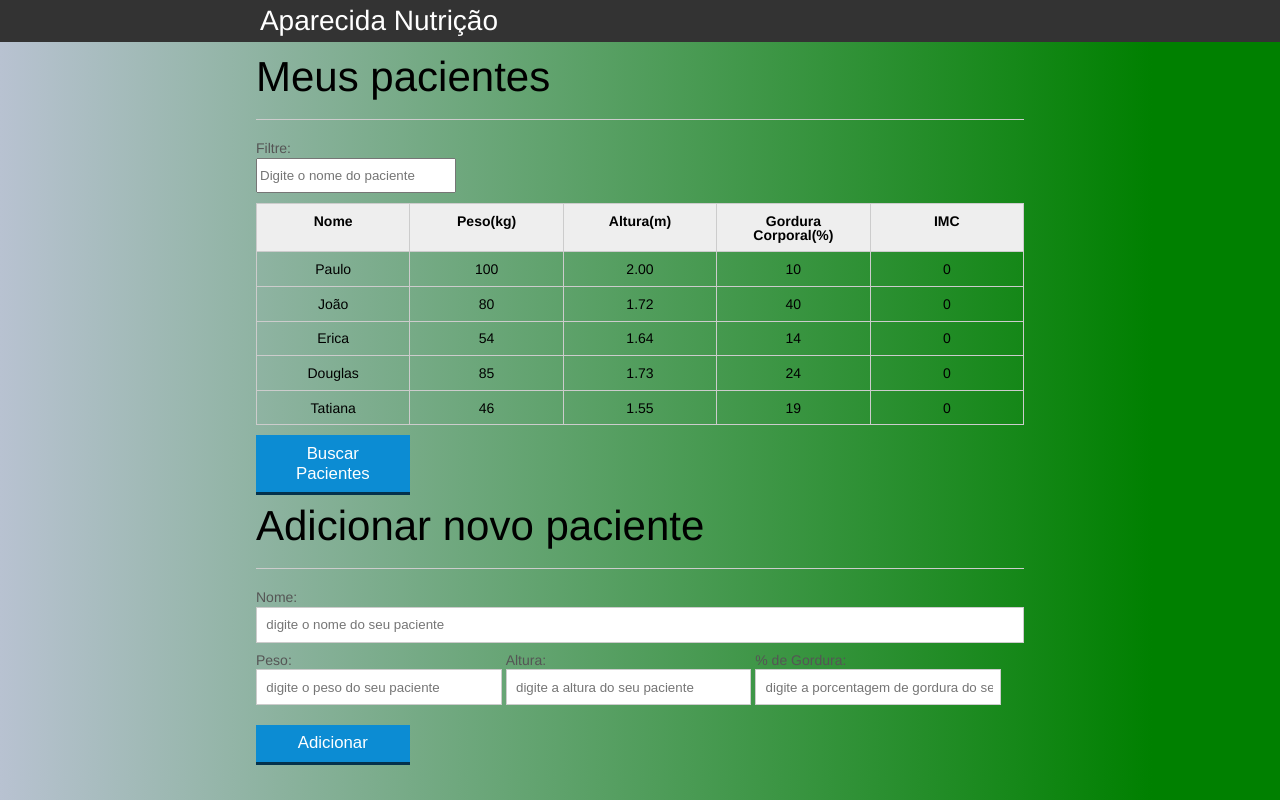
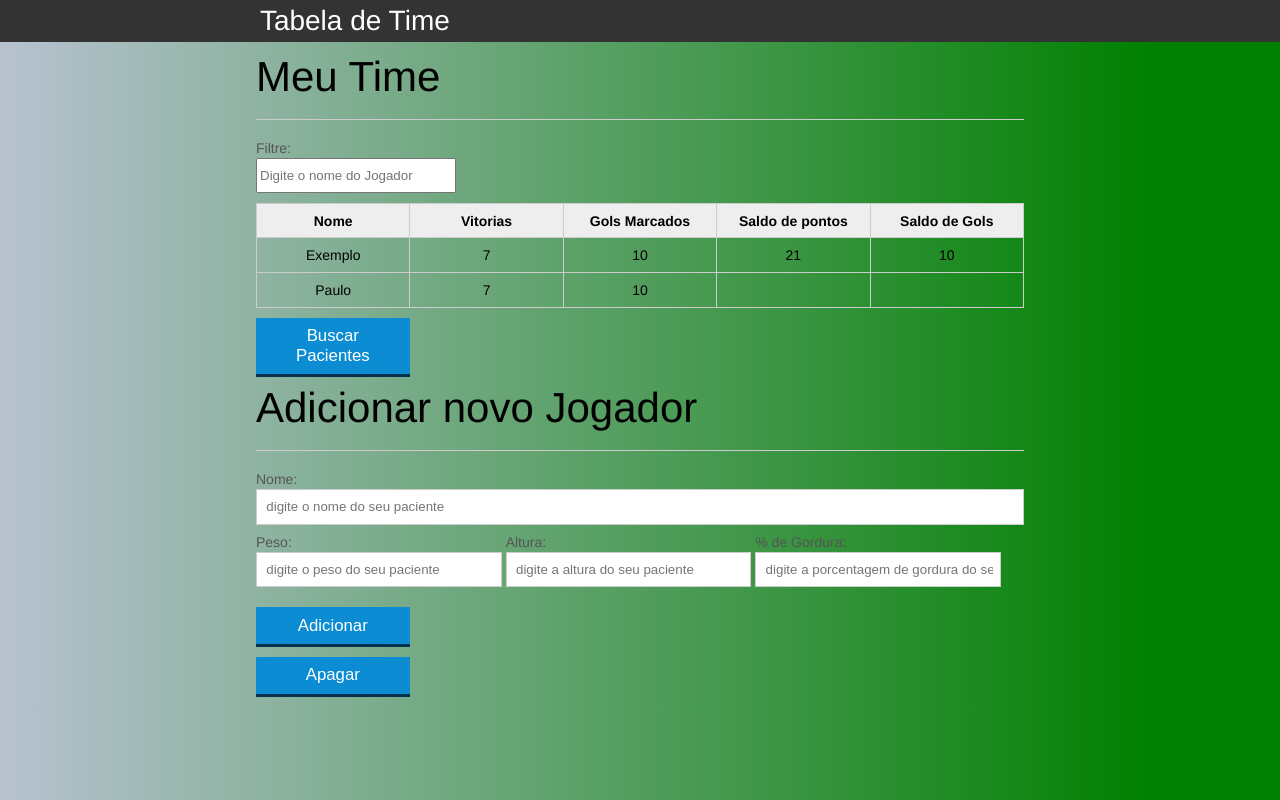
Before and after one commit to WesleyDev93/Futebol--Brasil, a plain HTML site: page paginatabela.html in a window 1280 px wide. Drawn offline with Linux system fonts and the light colour scheme.

Commit message:
desenvolvendo Logica de JS

```diff
--- /dev/null
+++ b/paginatabela JS/calculos.js
@@ -0,0 +1,22 @@
+
+     // calculo de partidas
+
+     var partidasVencidas = document.querySelector (".info-vitorias");
+     var partidas = partidasVencidas.textContent;
+
+
+      var vitorias = document.querySelector ('.info-pontos');
+      var resultado = (partidas*3);
+      vitorias.textContent = resultado;
+
+
+
+
+
+    // calculo de gols
+
+var golsMarcados = document.querySelector (".info-gols");
+var gols = golsMarcados.textContent;
+
+var repasseGols = document.querySelector ('.info-saldogols');
+    repasseGols.textContent = gols;
--- /dev/null
+++ b/paginatabela JS/erros.js
@@ -0,0 +1,33 @@
+
+//erros de valores
+
+ var partidasEhValida = true;
+ var golsEhValido = true;
+
+
+
+
+
+ function erros() {
+
+
+if (partidas <= -0 || gols <= -0) {
+        golsMarcados.textContent = 'valor invalido';
+        partidasVencidas.textContent = 'valor invalido';
+        golsMarcados.style.color = 'red';
+        partidasVencidas.style.color = 'red';
+        partidasEhValida =false;
+        golsEhValido =false;
+ }
+
+
+
+ if (partidas >= 1000 || gols >= 1000) {
+    golsMarcados.textContent = 'valor invalido';
+    partidasVencidas.textContent = 'valor invalido';
+    golsMarcados.style.color = 'red';
+    partidasVencidas.style.color = 'red';
+    partidasEhValida =false;
+    golsEhValido =false;
+}
+ };
--- /dev/null
+++ b/paginatabela JS/paginatabela.js
@@ -0,0 +1,12 @@
+var Jogadores = document.querySelector (".tabela__jogador");
+
+
+
+var infoNome = document.querySelector (".info-nome");
+    var nome = infoNome.textContent;
+
+var golsMarcados = document.querySelector (".info-golsmarcados");
+    var gols = golsMarcados.textContent;
+
+var partidasVencidas = document.querySelector (".info-partidasvencidas");
+    var partidas = partidasVencidas.textContent;
--- a/paginatabela.html
+++ b/paginatabela.html
@@ -2,7 +2,7 @@
 <html lang="pt-br">
 	<head>
 		<meta charset="UTF-8">
-		<title>Aparecida Nutrição</title>
+		<title>Tabela de Time</title>
 		<link rel="icon" href="favicon.ico" type="image/x-icon">
 		<link rel="stylesheet" type="text/css" href="./paginatabela css/reset.css">
 		<link rel="stylesheet" type="text/css" href="./paginatabela css/index.css">
@@ -12,74 +12,52 @@
 
 		<header>
 			<div class="container">
-				<h2 class="titulo">Aparecida Nutrição</h2>
+				<h2 class="titulo">Tabela de Time</h2>
 			</div>
 		</header>
 		<main>
 			<section class="container">
-				<h2>Meus pacientes</h2>
+				<h2>Meu Time</h2>
 				<label for="filtrar-tabela">Filtre:</label>
-				<input type="text" name="filtro" id="filtrar-tabela" placeholder="Digite o nome do paciente">
+				<input type="text" name="filtro" id="filtrar-tabela" placeholder="Digite o nome do Jogador">
 				<table>
 					<thead>
 						<tr>
 							<th>Nome</th>
-							<th>Peso(kg)</th>
-							<th>Altura(m)</th>
-							<th>Gordura Corporal(%)</th>
-							<th>IMC</th>
+							<th>Vitorias</th>
+							<th>Gols Marcados</th>
+							<th>Saldo de pontos</th>
+							<th>Saldo de Gols</th>
 						</tr>
 					</thead>
-					<tbody id="tabela-pacientes">
-						<tr class="paciente" id="primeiro-paciente">
-							<td class="info-nome">Paulo</td>
-							<td class="info-peso">100</td>
-							<td class="info-altura">2.00</td>
-							<td class="info-gordura">10</td>
-							<td class="info-imc">0</td>
+					<tbody id="tabela-jogador">
+						<tr class="jogador">
+							<td class="info-nome">Exemplo</td>
+							<td class="info-vitorias">7</td>
+							<td class="info-gols">10</td>
+							<td class="info-pontos"></td>
+							<td class="info-saldogols"></td>
 						</tr>
 
-						<tr class="paciente" >
-							<td class="info-nome">João</td>
-							<td class="info-peso">80</td>
-							<td class="info-altura">1.72</td>
-							<td class="info-gordura">40</td>
-							<td class="info-imc">0</td>
-						</tr>
+						<tr class="jogador">
+							<td class="info-nome">Paulo</td>
+							<td class="info-vitorias">7</td>
+							<td class="info-gols">10</td>
+							<td class="info-pontos"></td>
+							<td class="info-saldogols"></td>
 
-						<tr class="paciente" >
-							<td class="info-nome">Erica</td>
-							<td class="info-peso">54</td>
-							<td class="info-altura">1.64</td>
-							<td class="info-gordura">14</td>
-							<td class="info-imc">0</td>
-						</tr>
 
-						<tr class="paciente">
-							<td class="info-nome">Douglas</td>
-							<td class="info-peso">85</td>
-							<td class="info-altura">1.73</td>
-							<td class="info-gordura">24</td>
-							<td class="info-imc">0</td>
-						</tr>
-						<tr class="paciente" >
-							<td class="info-nome">Tatiana</td>
-							<td class="info-peso">46</td>
-							<td class="info-altura">1.55</td>
-							<td class="info-gordura">19</td>
-							<td class="info-imc">0</td>
-						</tr>
 					</tbody>
 				</table>
-				<span id="erro-ajax" class="invisivel">Erro ao buscar os pacientes</span>
+				<span id="erro-ajax" class="invisivel">Erro ao buscar Jogadores</span>
 
-				<button id="buscar-pacientes" class="botao bto-principal">Buscar Pacientes</button>
+				<button id="buscar-jogadores" class="botao bto-principal">Buscar Pacientes</button>
 
 			</section>
 		</main>
 
 		<section class="container">
-		    <h2 id="titulo-form">Adicionar novo paciente</h2>
+		    <h2 id="titulo-form">Adicionar novo Jogador</h2>
 			<ul id="mensagens-erro"></ul>
 		    <form id="form-adiciona">
 		        <div class="">
@@ -100,14 +78,14 @@
 		        </div>
 
 		        <button id="adicionar-paciente" class="botao bto-principal">Adicionar</button>
+				<button id="adicionar-paciente" class="botao bto-principal">Apagar</button>
 		    </form>
 		</section>
 
-		<script src="js/calcula-imc.js" ></script>
-		<script src="js/form.js" ></script>
-		<script src="js/remover-paciente.js" ></script>
-		<script src="js/filtra.js" ></script>
-		<script src="js/buscar-pacientes.js" ></script>
+		<script src="./paginatabela JS/calculos.js" ></script>
+		<script src="./paginatabela JS/erros.js" ></script>
+		<script src="./paginatabela JS/paginatabela.js" ></script>
+
 
 	</body>
 </html>
```
